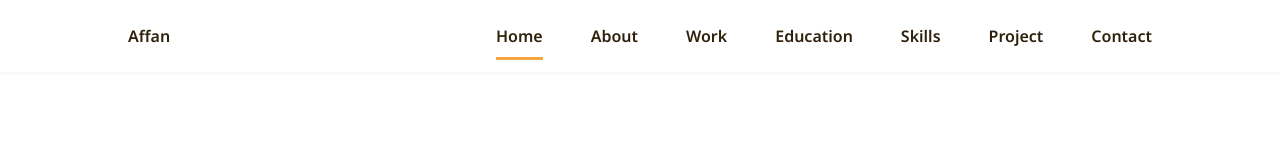
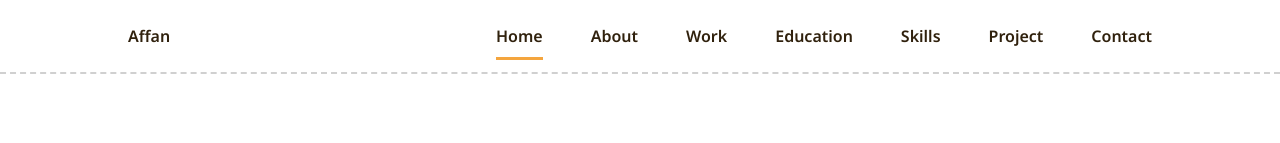
Before and after one commit to KodingAffanMaulana/portfan, a plain HTML site: page index.html in a window 1280 px wide. Shown: the top 143 px of the page. Drawn offline with nearby package versions, Linux system fonts and the light colour scheme.

Commit message:
Update image styles to use dashed border

```diff
--- a/assets/css/styles.css
+++ b/assets/css/styles.css
@@ -110,7 +110,7 @@ img {
   left: 0;
   z-index: var(--z-fixed);
   background-color: #fff;
-  box-shadow: 0 1px 4px rgba(146, 161, 176, 0.15);
+  border-bottom: 2px dashed rgb(208, 208, 208);
 }
 
 /* Navbar */
```
